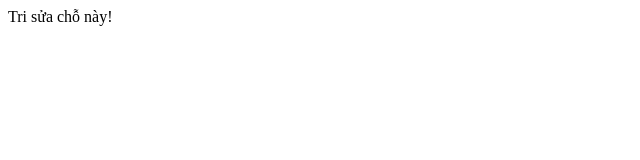
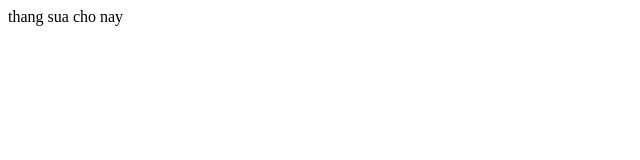
Before and after one commit to quangtri39/ThucHanhLab03CongCu, a plain HTML site: page index.html in a window 1280 px wide. Shown: the full height of the page, 0-640 px from the left. Drawn offline with Linux system fonts and the light colour scheme.

Commit message:
sua code

```diff
--- a/index.html
+++ b/index.html
@@ -7,6 +7,6 @@
     <title>Document</title>
 </head>
 <body>
-    Tri sửa chỗ này!
+    thang sua cho nay
 </body>
 </html>
```
